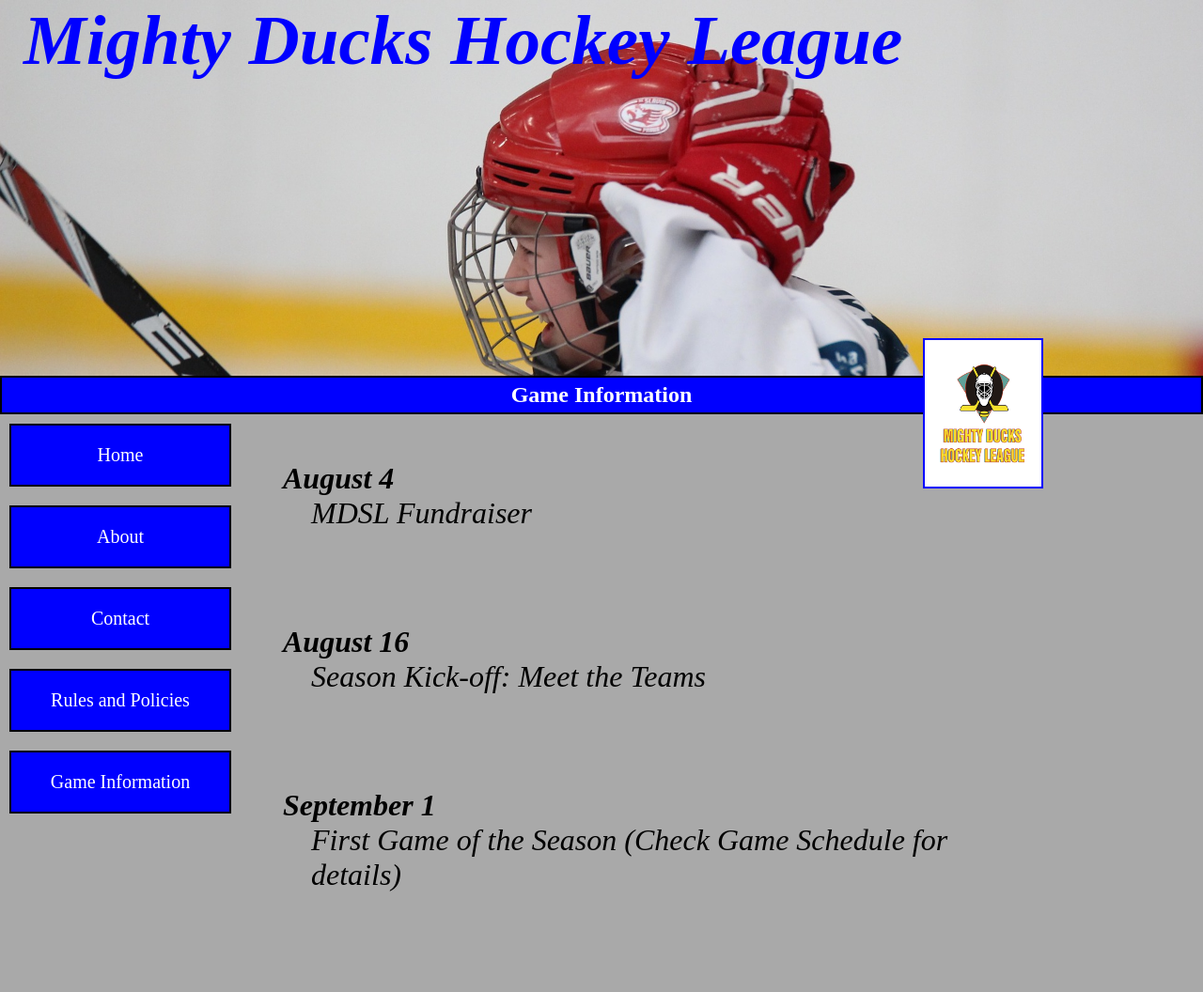
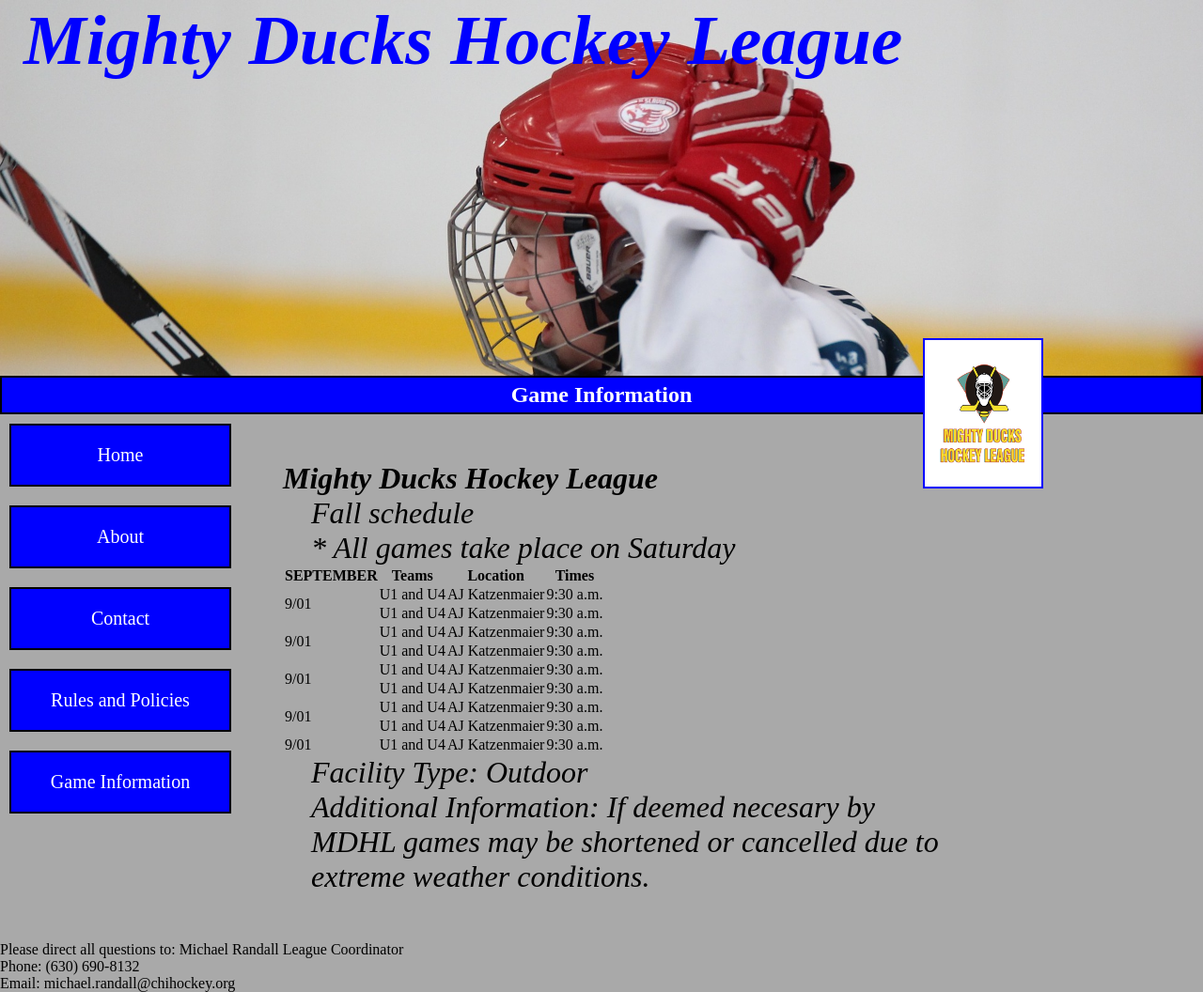
Before and after one commit to marianoacevedo/MDHL-web, a plain HTML site: page game_information.html in a window 1280 px wide. Shown: the whole page at 94% size. Before the commit the page ends 1000 px from the top, so only its background shows below. Drawn offline with Linux system fonts and the light colour scheme.

Commit message:
Maquetado de tabla y listas

```diff
--- a/game_information.html
+++ b/game_information.html
@@ -27,20 +27,81 @@
           </nav>
           <div class="conteiner-p">
             <article>
-              <h4>August 4</h4>
-              <p>MDSL Fundraiser</p>
-            </article>
-            <article>
-              <h4>August 16</h4>
-              <p>Season Kick-off: Meet the Teams</p>
-            </article>
-            <article>
-              <h4>September 1</h4>
-              <p>First Game of the Season (Check Game Schedule for details)</p>
+              <h3>Mighty Ducks Hockey League</h3>
+              <p>Fall schedule</p>
+              <p>* All games take place on Saturday</p>
+              <table>
+                <tr>
+                  <th>SEPTEMBER</th>
+                  <th>Teams</th>
+                  <th>Location</th>
+                  <th>Times</th>
+                </tr>
+                <tr>
+                  <td rowspan="2">9/01</td>
+                  <td>U1 and U4</td>
+                  <td>AJ Katzenmaier</td>
+                  <td>9:30 a.m.</td>
+                </tr>
+                <tr>
+                  <td>U1 and U4</td>
+                  <td>AJ Katzenmaier</td>
+                  <td>9:30 a.m.</td>
+                </tr>
+                <tr>
+                  <td rowspan="2">9/01</td>
+                  <td>U1 and U4</td>
+                  <td>AJ Katzenmaier</td>
+                  <td>9:30 a.m.</td>
+                </tr>
+                <tr>
+                  <td>U1 and U4</td>
+                  <td>AJ Katzenmaier</td>
+                  <td>9:30 a.m.</td>
+                </tr>
+                <tr>
+                  <td rowspan="2">9/01</td>
+                  <td>U1 and U4</td>
+                  <td>AJ Katzenmaier</td>
+                  <td>9:30 a.m.</td>
+                </tr>
+                <tr>
+                  <td>U1 and U4</td>
+                  <td>AJ Katzenmaier</td>
+                  <td>9:30 a.m.</td>
+                </tr>
+                <tr>
+                  <td rowspan="2">9/01</td>
+                  <td>U1 and U4</td>
+                  <td>AJ Katzenmaier</td>
+                  <td>9:30 a.m.</td>
+                </tr>
+                <tr>
+                  <td>U1 and U4</td>
+                  <td>AJ Katzenmaier</td>
+                  <td>9:30 a.m.</td>
+                </tr>
+                <tr>
+                  <td>9/01</td>
+                  <td>U1 and U4</td>
+                  <td>AJ Katzenmaier</td>
+                  <td>9:30 a.m.</td>
+                </tr>
+              </table>
+              <p>Facility Type: Outdoor</p>
+              <p>
+                Additional Information: If deemed necesary by MDHL games may be
+                shortened or cancelled due to extreme weather conditions.
+              </p>
             </article>
           </div>
         </div>
       </section>
     </main>
+    <footer>
+      <p>Please direct all questions to: Michael Randall League Coordinator</p>
+      <p>Phone: (630) 690-8132</p>
+      <p>Email: michael.randall@chihockey.org</p>
+    </footer>
   </body>
 </html>
```
Also changed, not shown: rules.html (+52 -31 lines).
